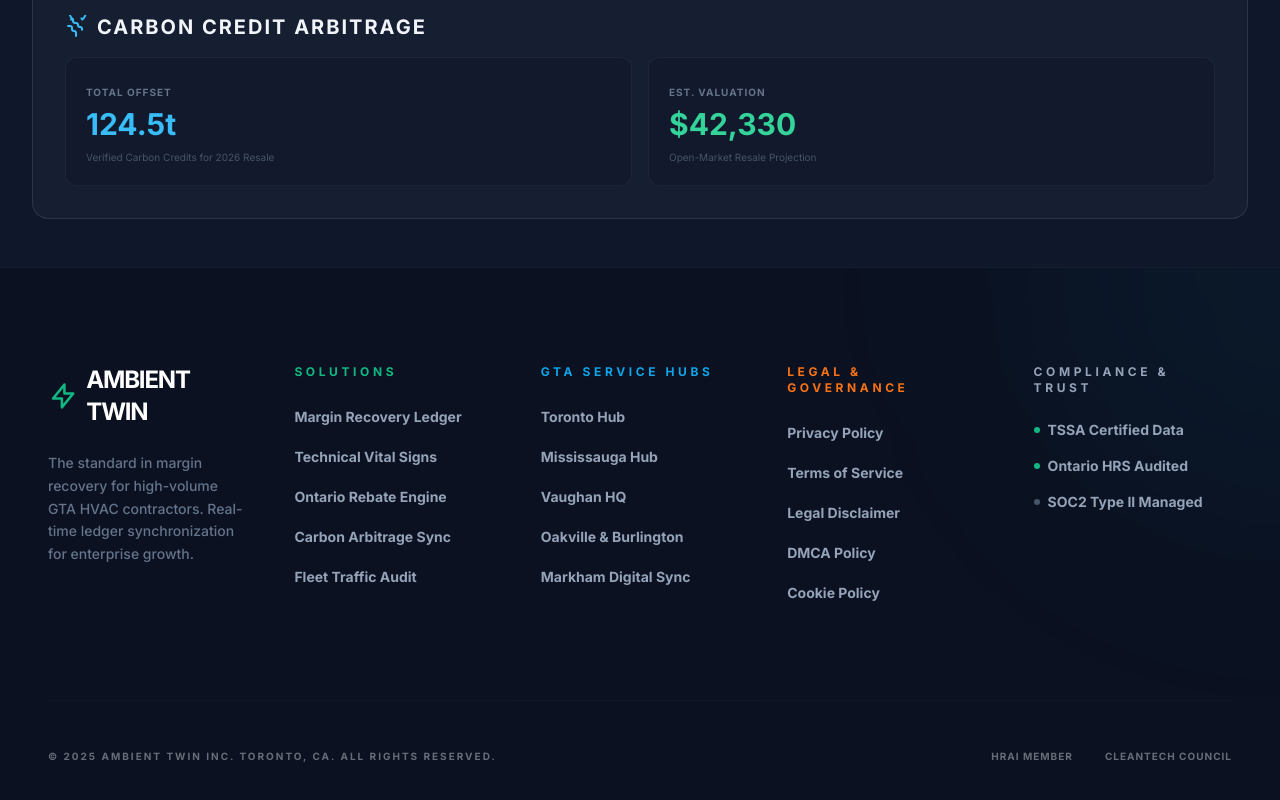
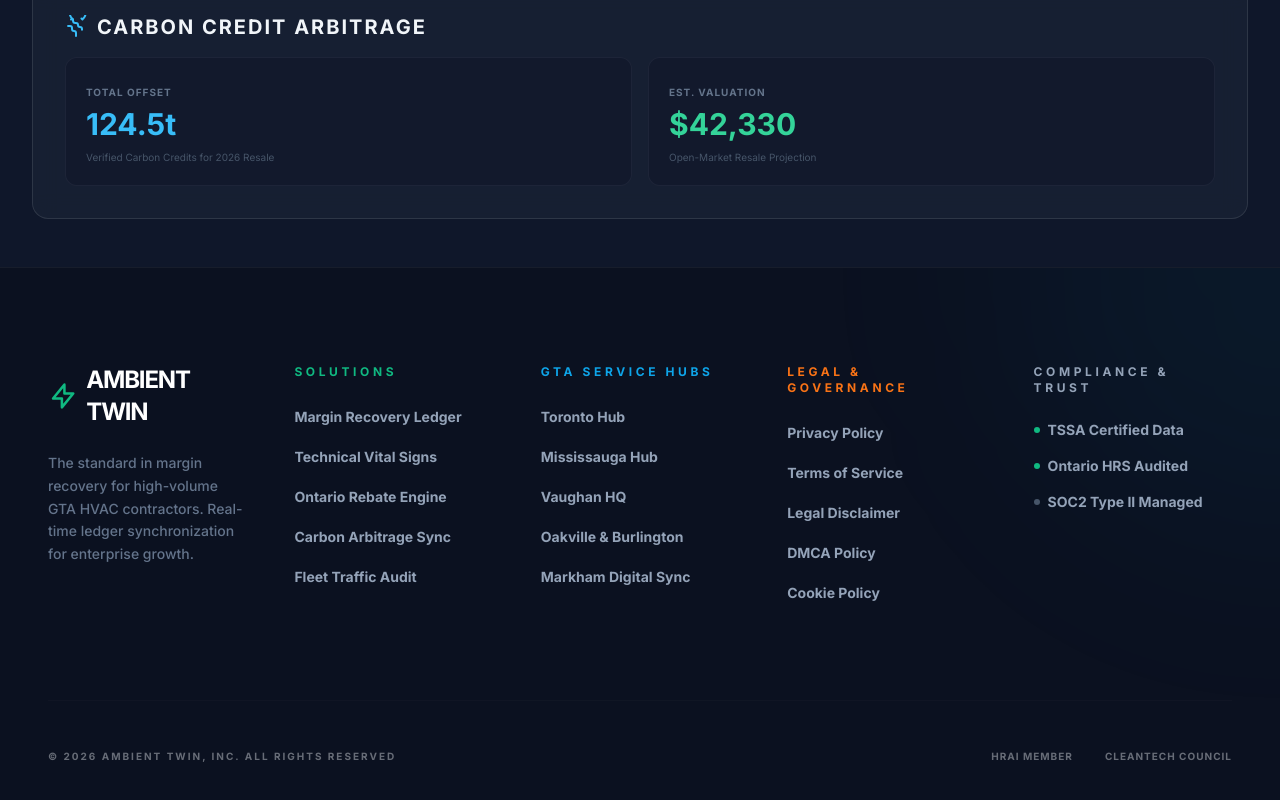
Before and after one commit to MaverickKing17/ambient-recovery-ledger, a React (Vite) app: page / in a window 1280 px wide. Shown: the part 3927-4727 px from the top of the page. Built offline with nearby package versions, Linux system fonts and the light colour scheme.

Commit message:
feat: Update copyright year to 2026
Updates the application's copyright and "Last Updated" dates to reflect the new year. This ensures legal and informational accuracy within the application.

```diff
--- a/App.tsx
+++ b/App.tsx
@@ -76,7 +76,7 @@ const App: React.FC = () => {
                      { color: 'bg-red-500', text: 'Connection Lost' };
 
   const getLegalContent = (view: string) => {
-    const lastUpdated = "Last Updated: January 15, 2025";
+    const lastUpdated = "Last Updated: January 15, 2026";
     switch(view) {
       case 'privacy-policy':
         return {
--- a/components/GlobalFooter.tsx
+++ b/components/GlobalFooter.tsx
@@ -88,7 +88,7 @@ export const GlobalFooter: React.FC<Props> = ({ onNavigate }) => {
       </div>
 
       <div className="max-w-7xl mx-auto mt-24 pt-12 border-t border-white/5 flex flex-col md:flex-row items-center justify-between gap-6 opacity-40">
-        <span className="text-[10px] font-black uppercase tracking-[0.2em]">&copy; 2025 AMBIENT TWIN INC. TORONTO, CA. ALL RIGHTS RESERVED.</span>
+        <span className="text-[10px] font-black uppercase tracking-[0.2em]">&copy; 2026 Ambient Twin, Inc. All rights Reserved</span>
         <div className="flex gap-8">
            <span className="text-[10px] font-black uppercase tracking-widest">HRAI Member</span>
            <span className="text-[10px] font-black uppercase tracking-widest">CleanTech Council</span>
```
